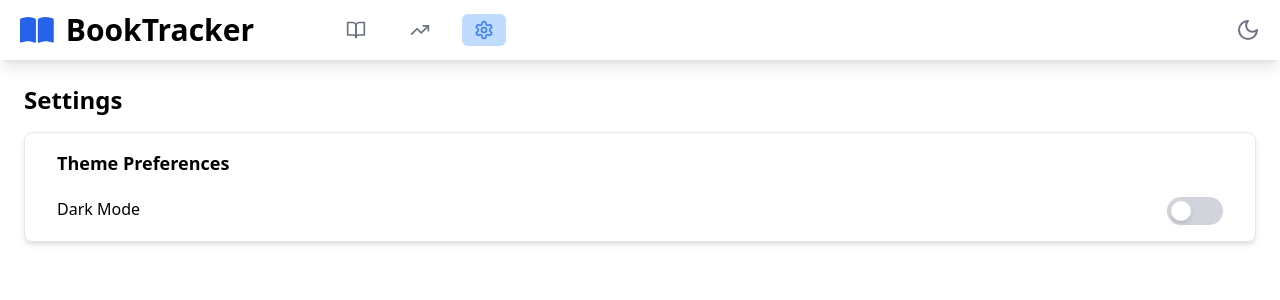
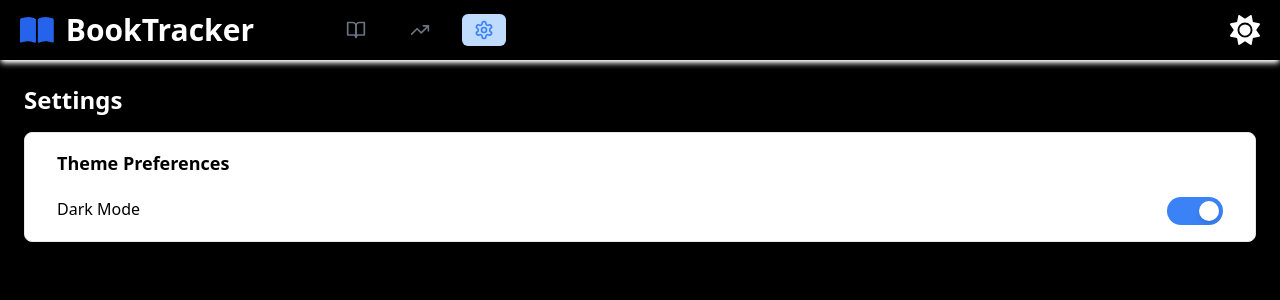
Before and after one commit to Batajoo/book-tracker-app, a React (Vite) app: page /settings in a window 1280 px wide. Both pictures are taken after a click on the button 1248 px from the left and 30 px from the top of the page. Shown: the top 300 px of the page. Built offline with nearby package versions, Linux system fonts and the light colour scheme.

Commit message:
link both dark mode button using useContext

```diff
--- a/src/components/Header/Header.jsx
+++ b/src/components/Header/Header.jsx
@@ -1,9 +1,17 @@
 import React from 'react'
 import { FontAwesomeIcon } from '@fortawesome/react-fontawesome'
 import { faBookOpen } from '@fortawesome/free-solid-svg-icons'
+import { faSun } from '@fortawesome/free-solid-svg-icons';
 import { NavLink } from 'react-router';
+import { useDarkModeContext } from '../../context';
 
 function Header(){
+    const {darkMode, setDarkMode} = useDarkModeContext();
+
+    const darkModeButtonClicked = () => {
+      setDarkMode(!darkMode);
+    }
+
     return(
         <header className='flex justify-between px-5 py-3 text-3xl items-center shadow-lg sticky top-0 w-full dark:bg-black dark:shadow-white dark:shadow-md'>
         <div className='flex gap-20'>
@@ -76,7 +84,13 @@ function Header(){
           </nav>
 
         </div>
-        <button><svg className=" text-gray-500 hover:text-blue-500" xmlns="http://www.w3.org/2000/svg" width="24" height="24" viewBox="0 0 24 24" fill="none" stroke="currentColor" stroke-width="2" stroke-linecap="round" stroke-linejoin="round"><path d="M12 3a6 6 0 0 0 9 9 9 9 0 1 1-9-9Z"></path></svg></button>
+        <button>
+          {darkMode ?
+          <FontAwesomeIcon icon={faSun} className='text-white' onClick={darkModeButtonClicked}/> :
+          <svg onClick={darkModeButtonClicked} className=" text-gray-500 hover:text-blue-500" xmlns="http://www.w3.org/2000/svg" width="24" height="24" viewBox="0 0 24 24" fill="none" stroke="currentColor" stroke-width="2" stroke-linecap="round" stroke-linejoin="round"><path d="M12 3a6 6 0 0 0 9 9 9 9 0 1 1-9-9Z"></path></svg>
+          }
+
+          </button>
       </header>
     );
 }
--- a/src/components/Layout/Layout.jsx
+++ b/src/components/Layout/Layout.jsx
@@ -1,12 +1,25 @@
-import React from 'react'
+import React, { useEffect, useState } from 'react'
 import {Header, Footer} from '../'
 import { Outlet } from 'react-router'
+import { DarkModeContextProvider } from '../../context'
 
 function Layout() {
+  const [darkMode, setDarkMode] = useState(false);
+
+  useEffect(()=>{
+    if(darkMode){
+      document.documentElement.classList.add("dark");
+    } else {
+      document.documentElement.classList.remove("dark");
+    }
+  },[darkMode])
+
   return (
     <>
-        <Header/>
-        <Outlet/>
+        <DarkModeContextProvider value={{darkMode, setDarkMode}}>
+          <Header/>
+          <Outlet/>
+        </DarkModeContextProvider>
         <Footer/>
     </>
   )
--- /dev/null
+++ b/src/context/DarkModeContext.js
@@ -0,0 +1,14 @@
+import { useContext, createContext } from "react";
+
+export const DarkModeContext = createContext({
+    darkMode: false,
+    setDarkMode: () => {}
+})
+
+export const useDarkModeContext = () => {
+    return useContext(DarkModeContext);
+}
+
+const DarkModeContextProvider = DarkModeContext.Provider;
+
+export default DarkModeContextProvider;
--- a/src/sections/Settings/Settings.jsx
+++ b/src/sections/Settings/Settings.jsx
@@ -1,11 +1,11 @@
 import React, { useState } from 'react';
+import { useDarkModeContext } from '../../context';
 
 function Settings() {
-  const [darkMode, setDarkMode] = useState(false);
+  const {darkMode, setDarkMode} = useDarkModeContext();
 
   const changeDarkMode = () => {
     setDarkMode(!darkMode);
-    document.documentElement.classList.toggle("dark");
   }
 
   return (
@@ -16,8 +16,8 @@ function Settings() {
         <div className='flex justify-between'>
           <span>Dark Mode</span>
           <label htmlFor="toggle" className="flex items-center cursor-pointer">
-          <input type="checkbox" id="toggle" className="sr-only peer" onChange={changeDarkMode}/>
-          <div className="w-14 h-7 bg-gray-300 rounded-full peer-checked:bg-blue-500 relative transition-all duration-300">
+          <input type="checkbox" id="toggle" className="sr-only peer" onChange={changeDarkMode} value={darkMode}/>
+          <div className={`w-14 h-7  rounded-full ${darkMode?"bg-blue-500":"bg-gray-300"} relative transition-all duration-300`}>
             <div className={`absolute top-1 left-1 bg-white w-5 h-5 rounded-full shadow-md transition-all duration-300 ${darkMode ? "translate-x-7": "translate-x-0"}`}></div>
           </div>
         </label>
```
Also changed, not shown: src/context/index.js (+6 -1 lines).
